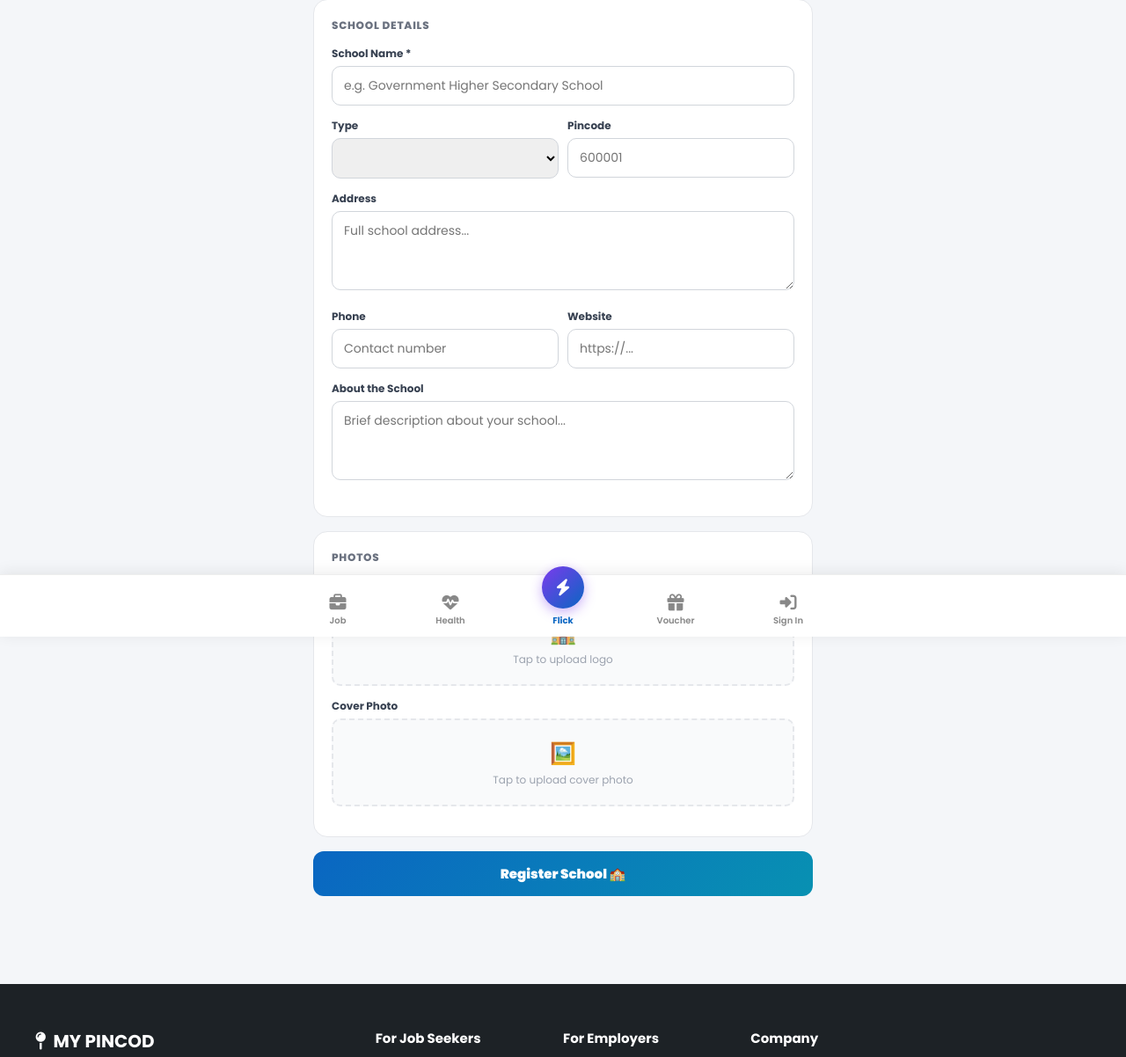
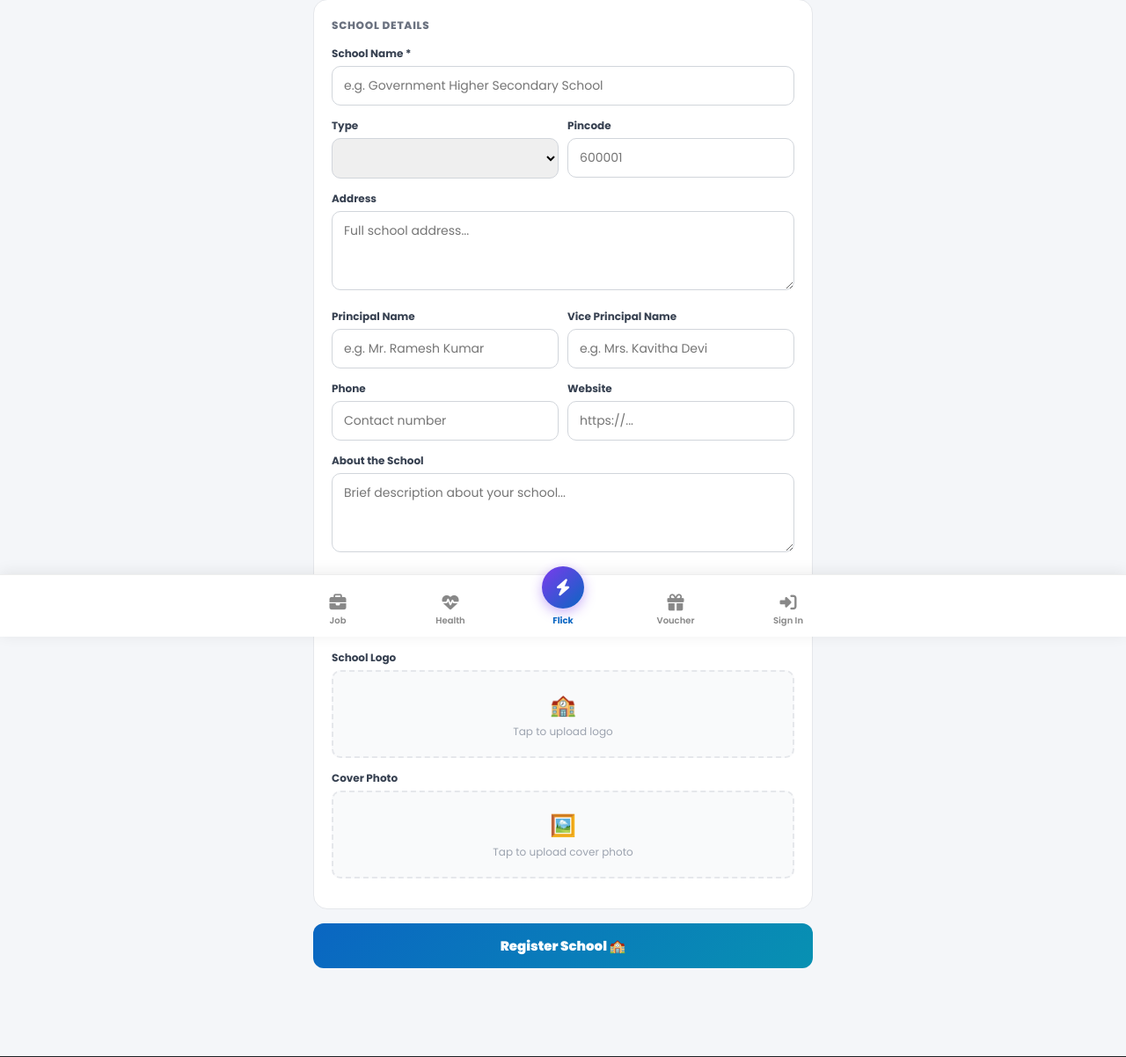
Before and after one commit to Sibi46/my-pincode, a Django app: template templates/community/school_register.html in a window 1280 px wide. Shown: the part 76-1278 px from the top of the page at 88% size. Run offline with Django 4.2, Linux system fonts and the light colour scheme; the template is opened without the code that fills it, so the values that code supplies are empty.

Commit message:
School: add principal name and vice principal fields
Co-Authored-By: Claude Sonnet 4.6 <noreply@anthropic.com>

```diff
--- a/community/models.py
+++ b/community/models.py
@@ -75,8 +75,10 @@ class School(models.Model):
     cover       = models.ImageField(upload_to='school_covers/', blank=True, null=True)
     about       = models.TextField(blank=True)
     website     = models.URLField(blank=True)
-    phone       = models.CharField(max_length=15, blank=True)
-    is_verified = models.BooleanField(default=False)
+    phone            = models.CharField(max_length=15, blank=True)
+    principal_name   = models.CharField(max_length=150, blank=True)
+    vice_principal   = models.CharField(max_length=150, blank=True)
+    is_verified      = models.BooleanField(default=False)
     created_by  = models.ForeignKey(User, on_delete=models.SET_NULL, null=True, related_name='schools_created')
     created_at  = models.DateTimeField(auto_now_add=True)
 
--- a/community/views.py
+++ b/community/views.py
@@ -341,13 +341,16 @@ def school_register(request):
         addr  = request.POST.get('address', '').strip()
         pin   = request.POST.get('pincode', '').strip()
         about = request.POST.get('about', '').strip()
-        phone = request.POST.get('phone', '').strip()
+        phone     = request.POST.get('phone', '').strip()
+        principal = request.POST.get('principal_name', '').strip()
+        vice_prin = request.POST.get('vice_principal', '').strip()
         logo  = request.FILES.get('logo')
         cover = request.FILES.get('cover')
         if name:
             school = School.objects.create(
                 name=name, school_type=stype, address=addr,
                 pincode=pin, about=about, phone=phone,
+                principal_name=principal, vice_principal=vice_prin,
                 logo=logo, cover=cover, created_by=request.user,
             )
             SchoolAdmin.objects.create(school=school, user=request.user, role='owner', added_by=request.user)
--- a/templates/community/school_detail.html
+++ b/templates/community/school_detail.html
@@ -87,6 +87,12 @@
     <div class="sd-stat"><div class="sd-stat-n" id="followerCount">{{ school.follower_count }}</div><div class="sd-stat-l">Followers</div></div>
     <div class="sd-stat"><div class="sd-stat-n">{{ school.post_count }}</div><div class="sd-stat-l">Posts</div></div>
   </div>
+  {% if school.principal_name or school.vice_principal %}
+  <div style="display:flex;gap:16px;margin-bottom:8px;flex-wrap:wrap">
+    {% if school.principal_name %}<div style="font-size:12px;color:#374151"><span style="color:#9ca3af;font-weight:700">Principal:</span> {{ school.principal_name }}</div>{% endif %}
+    {% if school.vice_principal %}<div style="font-size:12px;color:#374151"><span style="color:#9ca3af;font-weight:700">Vice Principal:</span> {{ school.vice_principal }}</div>{% endif %}
+  </div>
+  {% endif %}
   {% if school.about %}<div class="sd-about">{{ school.about }}</div>{% endif %}
   {% if is_admin %}
   <div style="display:flex;gap:8px;margin-top:10px">
--- a/templates/community/school_register.html
+++ b/templates/community/school_register.html
@@ -55,6 +55,16 @@
       </div>
       <div class="field-row">
         <div class="field">
+          <label>Principal Name</label>
+          <input type="text" name="principal_name" placeholder="e.g. Mr. Ramesh Kumar">
+        </div>
+        <div class="field">
+          <label>Vice Principal Name</label>
+          <input type="text" name="vice_principal" placeholder="e.g. Mrs. Kavitha Devi">
+        </div>
+      </div>
+      <div class="field-row">
+        <div class="field">
           <label>Phone</label>
           <input type="tel" name="phone" placeholder="Contact number">
         </div>
```
Also changed, not shown: community/migrations/0017_school_principal.py (added).
